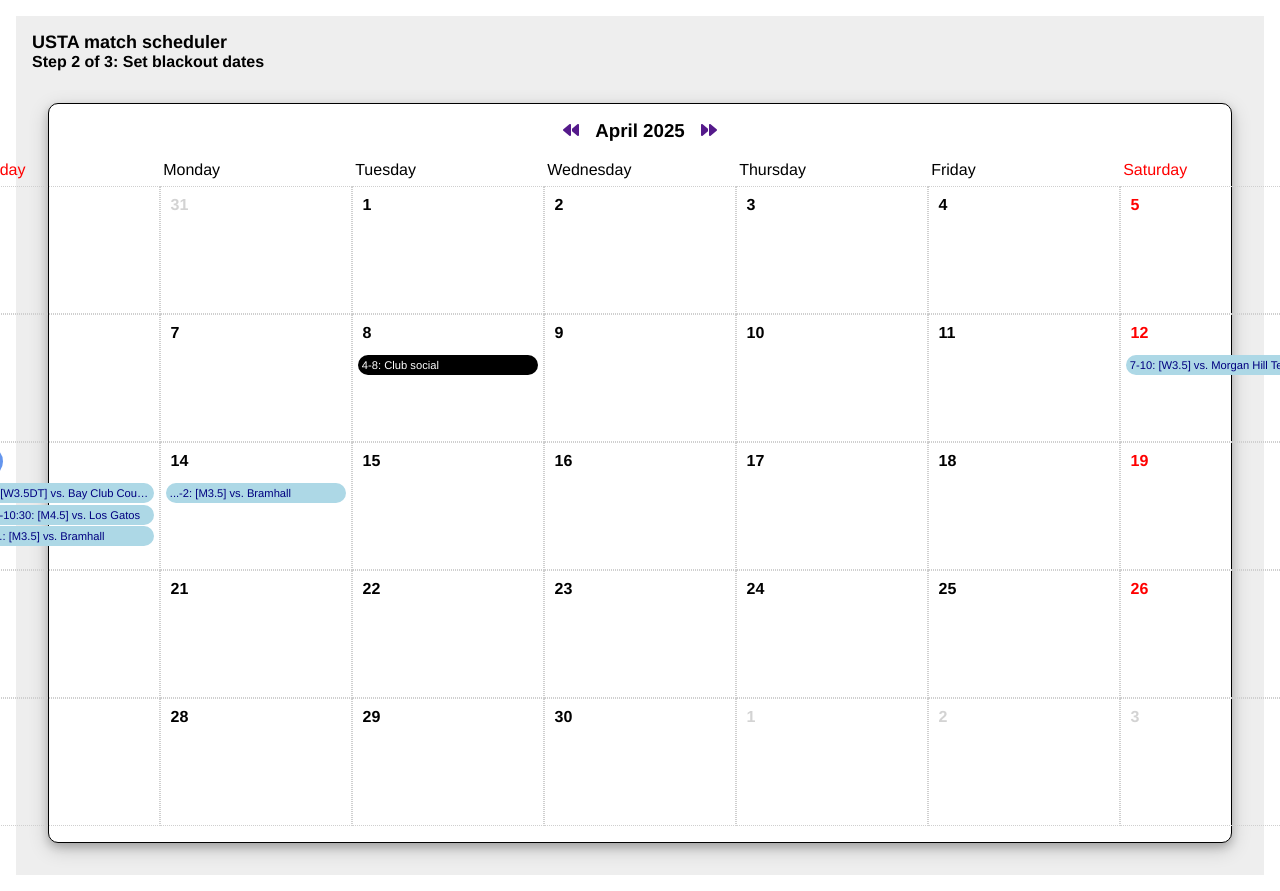
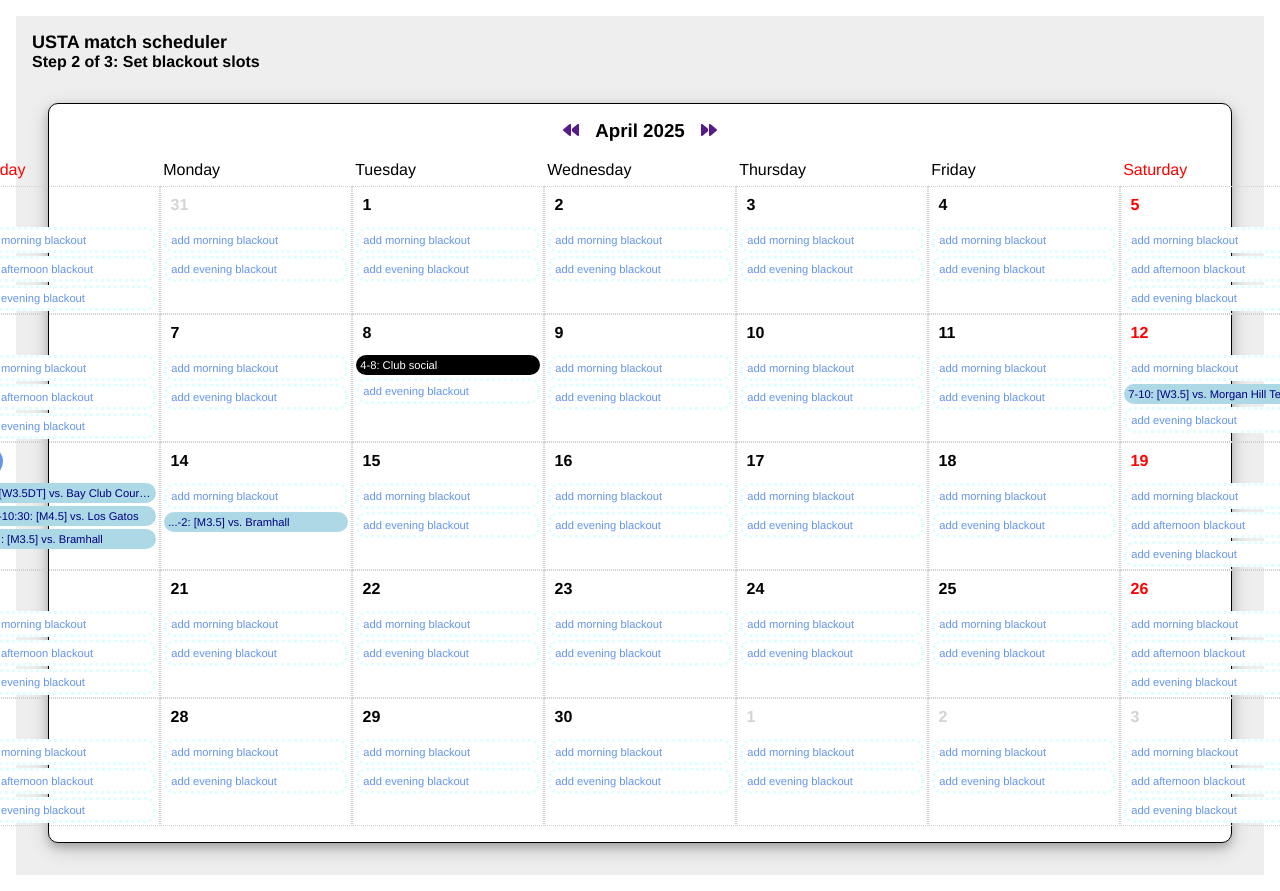
Before and after one commit to ycombinator/usta-match-scheduler, a React app in the folder web/: page / in a window 1280 px wide. Shown: the top 891 px of the page. Built offline with nearby package versions, Linux system fonts and the light colour scheme; no server answers.

Commit message:
WIP: blackout slots / events

```diff
--- a/web/src/App.jsx
+++ b/web/src/App.jsx
@@ -14,11 +14,11 @@
     const startMonth = startYearMonth.month
 
     const events = [
-        { start: new Date("2025-04-08T16:00:00Z"), end: new Date("2025-04-08T20:00:00Z"), title: "Club social", type:"blackout"},
-        { start: new Date("2025-04-12T19:00:00Z"), end: new Date("2025-04-12T22:00:00Z"), title: "[W3.5] vs. Morgan Hill Tennis Club", type:"match"},
-        { start: new Date("2025-04-13T16:00:00Z"), end: new Date("2025-04-13T19:00:00Z"), title: "[W3.5DT] vs. Bay Club Courtside", type:"match"},
-        { start: new Date("2025-04-13T19:30:00Z"), end: new Date("2025-04-13T22:30:00Z"), title: "[M4.5] vs. Los Gatos", type:"match"},
-        { start: new Date("2025-04-13T23:00:00Z"), end: new Date("2025-04-14T02:00:00Z"), title: "[M3.5] vs. Bramhall", type:"match"},
+        { start: new Date("2025-04-08T16:00:00Z"), end: new Date("2025-04-08T20:00:00Z"), title: "Club social", type:"blackout", slot:"morning"},
+        { start: new Date("2025-04-12T19:00:00Z"), end: new Date("2025-04-12T22:00:00Z"), title: "[W3.5] vs. Morgan Hill Tennis Club", type:"match", slot:"afternoon"},
+        { start: new Date("2025-04-13T16:00:00Z"), end: new Date("2025-04-13T19:00:00Z"), title: "[W3.5DT] vs. Bay Club Courtside", type:"match", slot:"morning"},
+        { start: new Date("2025-04-13T19:30:00Z"), end: new Date("2025-04-13T22:30:00Z"), title: "[M4.5] vs. Los Gatos", type:"match", slot:"afternoon"},
+        { start: new Date("2025-04-13T23:00:00Z"), end: new Date("2025-04-14T02:00:00Z"), title: "[M3.5] vs. Bramhall", type:"match", slot:"evening"},
     ]
 
     const matches = [
@@ -50,10 +50,10 @@
 
     // States:
     // - Team preferences set
-    // - Blackout dates set
+    // - Blackout slots set
     // - Schedule generated
     // const appState = "set_team_preferences"
-    const appState = "set_blackout_dates"
+    const appState = "set_blackout_slots"
     let component, step, stepLabel
     const totalSteps = 3
     switch (appState) {
@@ -62,7 +62,7 @@
             step = 1
             stepLabel = "Set team preferences"
             break
-        case "set_blackout_dates":
+        case "set_blackout_slots":
             component = <CalendarMonthGroup
                 startYear={startYear}
                 startMonth={startMonth}
@@ -70,9 +70,10 @@
                 setStartYearMonth={setStartYearMonth}
                 events={events}
                 addEvent={addEvent}
+                addEventLabel="blackout"
             />
             step = 2
-            stepLabel = "Set blackout dates"
+            stepLabel = "Set blackout slots"
             break
         case "edit_schedule":
             component = <CalendarMonthGroup
--- a/web/src/components/CalendarDay.css
+++ b/web/src/components/CalendarDay.css
@@ -33,4 +33,5 @@
 
 .calendar-day-event {
     list-style: none;
+    margin-bottom: 0.2rem;
 }
--- a/web/src/components/CalendarDay.jsx
+++ b/web/src/components/CalendarDay.jsx
@@ -2,7 +2,7 @@
 import { CalendarEvent } from "./CalendarEvent"
 import "./CalendarDay.css"
 
-export const CalendarDay = ({thisYear, thisMonth, year, month, day, events}) => {
+export const CalendarDay = ({thisYear, thisMonth, year, month, day, events, addEventLabel}) => {
     const currentDay = new Date(year, month, day)
     const today = new Date()
     const isToday = isSameDay(today, currentDay)
@@ -20,21 +20,37 @@
         dayClass = "not-this-month"
     }
 
-    // TODO: add ability to add events
-    // - two slots on weekdays: morning, evening
-    // - three slots on weekends: morning, afternoon, evening
+    // FIXME? extract out of component since it's not generic enough for component?
+    const allSlots = isWeekend ? ["morning", "afternoon", "evening"] : ["morning", "evening"]
+    addEventLabel = addEventLabel || "event"
+
+    // TODO: don't show add event buttons in generated schedule?
+
+    // Mix events + remaining slots and order results by slot
+    let items = []
+    allSlots.forEach((slot, i) => {
+        const slotEvents = events.filter(e => e.slot == slot)
+        if (slotEvents.length > 0) {
+            // There is an event in this slot
+            const slotEvent = slotEvents[0]
+            items.push(
+                <li className="calendar-day-event" key={i}><CalendarEvent year={year} month={month} day={day} event={slotEvent} /></li>
+            )
+        } else {
+            const className = `calendar-event new`
+            items.push(
+                <li className="calendar-day-event" key={i}>
+                    <p className={className}>
+                        <a href="" onClick={console.log}>add {slot} {addEventLabel}</a>
+                    </p>
+                </li>
+            )
+        }
+    })
     return (
         <div className="calendar-day">
             <h4 className={dayClass}>{day}</h4>
-            <ol>
-            {
-                events.map((event, i) => {
-                    return (
-                        <li className="calendar-day-event" key={i}><CalendarEvent year={year} month={month} day={day} event={event} /></li>
-                    )
-                })
-            }
-            </ol>
+            <ol>{items}</ol>
         </div>
     )
 }
--- a/web/src/components/CalendarEvent.css
+++ b/web/src/components/CalendarEvent.css
@@ -1,5 +1,4 @@
 .calendar-event {
-    margin: 0.1rem 0.1rem;
     padding: 0.25rem;
     border-radius: 10px;
     white-space: nowrap;
@@ -27,3 +26,14 @@
     background-color: lightblue;
     color: navy;
 }
+
+.calendar-event.new {
+    background-color: white;
+    border-style: dotted;
+    border-color: lightcyan;
+}
+
+.calendar-event.new a {
+    color: cornflowerblue;
+    text-decoration: none;
+}
--- a/web/src/components/CalendarMonth.jsx
+++ b/web/src/components/CalendarMonth.jsx
@@ -5,7 +5,7 @@
 import "./CalendarMonth.css"
 import "./CalendarWeek.css"
 
-export const CalendarMonth = ({year, month, setStartYearMonth, events}) => {
+export const CalendarMonth = ({year, month, setStartYearMonth, events, addEventLabel}) => {
     const numWeeks = weeksInMonth(year, month)
     const monthName = getMonthName(year, month)
 
@@ -19,7 +19,14 @@
     const calendarWeeks = []
     for(let i = 0; i < numWeeks; i++) {
         const key = year+"_"+month+"_"+i
-        calendarWeeks.push(<div key={key}><CalendarWeek year={year} month={month} week={i} events={events} /></div>)
+        calendarWeeks.push(
+            <div key={key}>
+                <CalendarWeek
+                    year={year} month={month} week={i}
+                    events={events} addEventLabel={addEventLabel}
+                />
+            </div>
+        )
     }
 
     function goBack(e) {
--- a/web/src/components/CalendarMonthGroup.jsx
+++ b/web/src/components/CalendarMonthGroup.jsx
@@ -2,13 +2,21 @@
 import { CalendarMonth } from "./CalendarMonth"
 import "./CalendarMonthGroup.css"
 
-export const CalendarMonthGroup = ({startYear, startMonth, setStartYearMonth, numMonths, events}) => {
+export const CalendarMonthGroup = ({startYear, startMonth, setStartYearMonth, numMonths, events, addEventLabel}) => {
     const months = []
     let year = startYear
     let month = startMonth
     for (let i = 0; i < numMonths; i++) {
         const monthEvents = events.filter(event => isEventInMonth(year, month, event))
-        months.push(<div key={i} className="calendar-month-container"><CalendarMonth year={year} month={month} setStartYearMonth={setStartYearMonth} events={monthEvents} /></div>)
+        months.push(
+            <div key={i} className="calendar-month-container">
+                <CalendarMonth
+                    year={year} month={month}
+                    setStartYearMonth={setStartYearMonth}
+                    events={monthEvents} addEventLabel={addEventLabel}
+                />
+            </div>
+        )
 
         month++
         // Check if we should start the new year
--- a/web/src/components/CalendarWeek.jsx
+++ b/web/src/components/CalendarWeek.jsx
@@ -2,7 +2,7 @@
 import { CalendarDay } from "./CalendarDay"
 import "./CalendarWeek.css"
 
-export const CalendarWeek = ({year, month, week, events}) => {
+export const CalendarWeek = ({year, month, week, events, addEventLabel}) => {
     const thisYear = year
     const thisMonth = month
 
@@ -43,7 +43,15 @@
 
         const dayEvents = events.filter(event => isEventInDay(year, month, day, event))
         const key = year+"_"+month+"_"+day
-        days.push(<div key={key}><CalendarDay thisYear={thisYear} thisMonth={thisMonth} year={year} month={month} day={day} events={dayEvents} /></div>)
+        days.push(
+            <div key={key}>
+                <CalendarDay
+                    thisYear={thisYear} thisMonth={thisMonth}
+                    year={year} month={month} day={day}
+                    events={dayEvents} addEventLabel={addEventLabel}
+                />
+            </div>
+        )
     }
 
     return (
```
